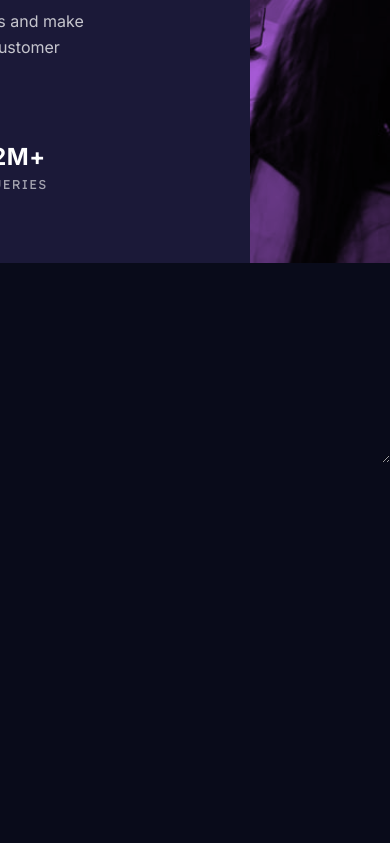
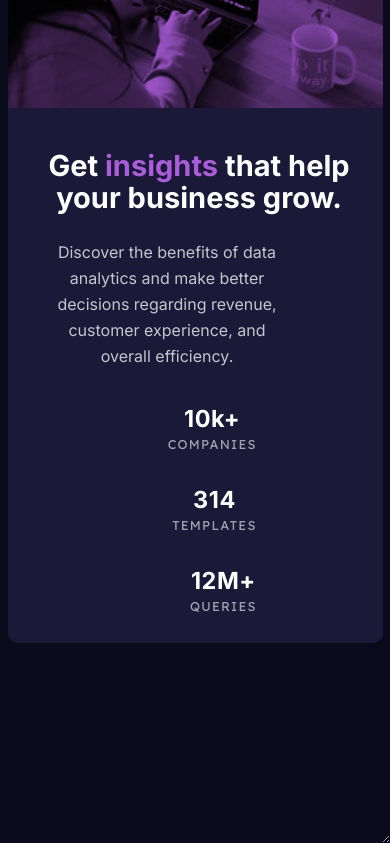
Before and after one commit to BigO-Dev/frontend-mentor-projects, a plain HTML site: page stats-preview-card/index.html in a window 390 px wide. Shown: the part 381-1224 px from the top of the page. Before the commit the page ends 844 px from the top, so only its background shows below. Drawn offline with Linux system fonts and the light colour scheme.

Commit message:
Add media queries

```diff
--- a/stats-preview-card/css/style.css
+++ b/stats-preview-card/css/style.css
@@ -142,3 +142,73 @@ img {
   background: var(--color-violet);
   mix-blend-mode: multiply;
 }
+
+/* MEDIA QUERIES */
+@media (max-width: 1280px) {
+  html,
+  body {
+    display: flex;
+    align-items: center;
+    justify-content: center;
+    margin-top: 16px;
+    height: 1200px;
+    width: 100%;
+    resize: both;
+    overflow: auto;
+    position: relative;
+  }
+
+  .card {
+    background: var(--color-blue-2);
+    border-radius: 10px;
+    width: 375px;
+    height: 1000px;
+    margin: -600px 0 0 -187.5px;
+    position: absolute;
+    top: 50%;
+    left: 50%;
+    overflow: hidden;
+    display: flex;
+    flex-direction: column-reverse;
+    line-height: 24px;
+  }
+
+  .left {
+    height: 535px;
+    padding: 2.8rem;
+  }
+
+  .left h1 {
+    font-size: 2.72rem;
+    line-height: 32px;
+    margin-top: 12px;
+    text-align: center;
+  }
+
+  .left p {
+    margin-bottom: 16px;
+    text-align: center;
+  }
+
+  .left .stats {
+    display: flex;
+    flex-direction: column;
+    gap: 24px;
+    line-height: 24px;
+    text-align: center;
+  }
+
+  .stat-number {
+    display: block;
+  }
+
+  .stat-desc {
+    text-align: center;
+  }
+
+  .right {
+    max-width: 100%;
+    height: 270.9px;
+    vertical-align: middle;
+  }
+}
```
